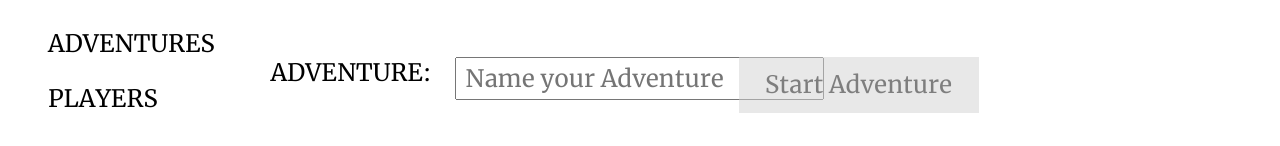
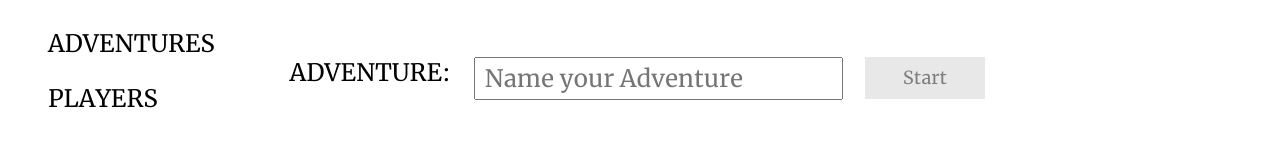
Before and after one commit to redjohnfrv/dndhelper-next, a Next.js app: page /new in a window 1280 px wide. Shown: the part 171-317 px from the top of the page. Built offline with nearby package versions, Linux system fonts and the light colour scheme.

Commit message:
styles: some changes for layout

```diff
--- a/layout/CreateAdventure/CreateAdventure.tsx
+++ b/layout/CreateAdventure/CreateAdventure.tsx
@@ -7,6 +7,7 @@ import {createAdventure} from '../../api/adventures'
 import {INewAdventure} from '../../dto/adventure'
 import {routes, size} from '../../constants'
 import {composeValidators, validators} from '../../helpers'
+import {useSwitcher} from '../../hooks'
 
 //** components
 import {Field, Form } from 'react-final-form'
@@ -15,16 +16,22 @@ import {Button, FormInput, FormTextarea, TitleH1} from '../ui'
 export const CreateAdventure = () => {
   const router = useRouter()
   const {push} = router
+  const isLoading = useSwitcher()
 
   const onSubmit = (values: INewAdventure) => {
     const {adventure, description} = values
+
+    isLoading.on()
 
     createAdventure({
       name: adventure,
       desc: description,
       avatar: null,
     })
-      .then(advId => push(routes.adventures + `/${advId}`))
+      .then(advId => {
+        isLoading.off()
+        push(routes.adventures + `/${advId}`)
+      })
   }
 
   return (
@@ -37,8 +44,10 @@ export const CreateAdventure = () => {
             <form onSubmit={handleSubmit}>
               <Button
                 type="submit"
-                title="Start Adventure"
+                title="Start"
                 disable={invalid}
+                small={true}
+                loading={isLoading.isOn}
               />
               <Field
                 name="adventure"
@@ -69,6 +78,7 @@ const Adding = styled.div`
   padding: 48px 0 0 0;
 
   & label {
+    width: 180px;
     display: inline-block;
     font-size: ${size.normalText};
     text-align: right;
@@ -81,6 +91,6 @@ const Adding = styled.div`
   & button {
     position: absolute;
     top: 48px;
-    left: 47.5%;
+    right: 27.5%;
   }
 `
--- a/layout/Footer/Footer.tsx
+++ b/layout/Footer/Footer.tsx
@@ -24,6 +24,7 @@ const Wrapper = styled.div`
   justify-content: space-between;
   align-items: center;
   height: 96px;
+  min-width: 1200px;
   padding: 48px 0 0 0;
 `
 const Signature = styled.span`
--- a/layout/MainLayout/MainLayout.tsx
+++ b/layout/MainLayout/MainLayout.tsx
@@ -37,5 +37,6 @@ export const MainLayout = (
 
 const MAIN = styled.main`
   position: relative;
+  min-width: 1200px;
   min-height: calc(100vh - 288px); //footer + header + container's padding
 `
--- a/layout/ui/Button/Button.tsx
+++ b/layout/ui/Button/Button.tsx
@@ -49,7 +49,7 @@ const Btn = styled.button<{
   small?: boolean
   theme?: 'warning' | 'success' | undefined,
 }>`
-  width: 240px;
+  width: 200px;
   font-size: ${size.normalText};
   line-height: ${size.normalText};
   padding: 16px 0;
```
